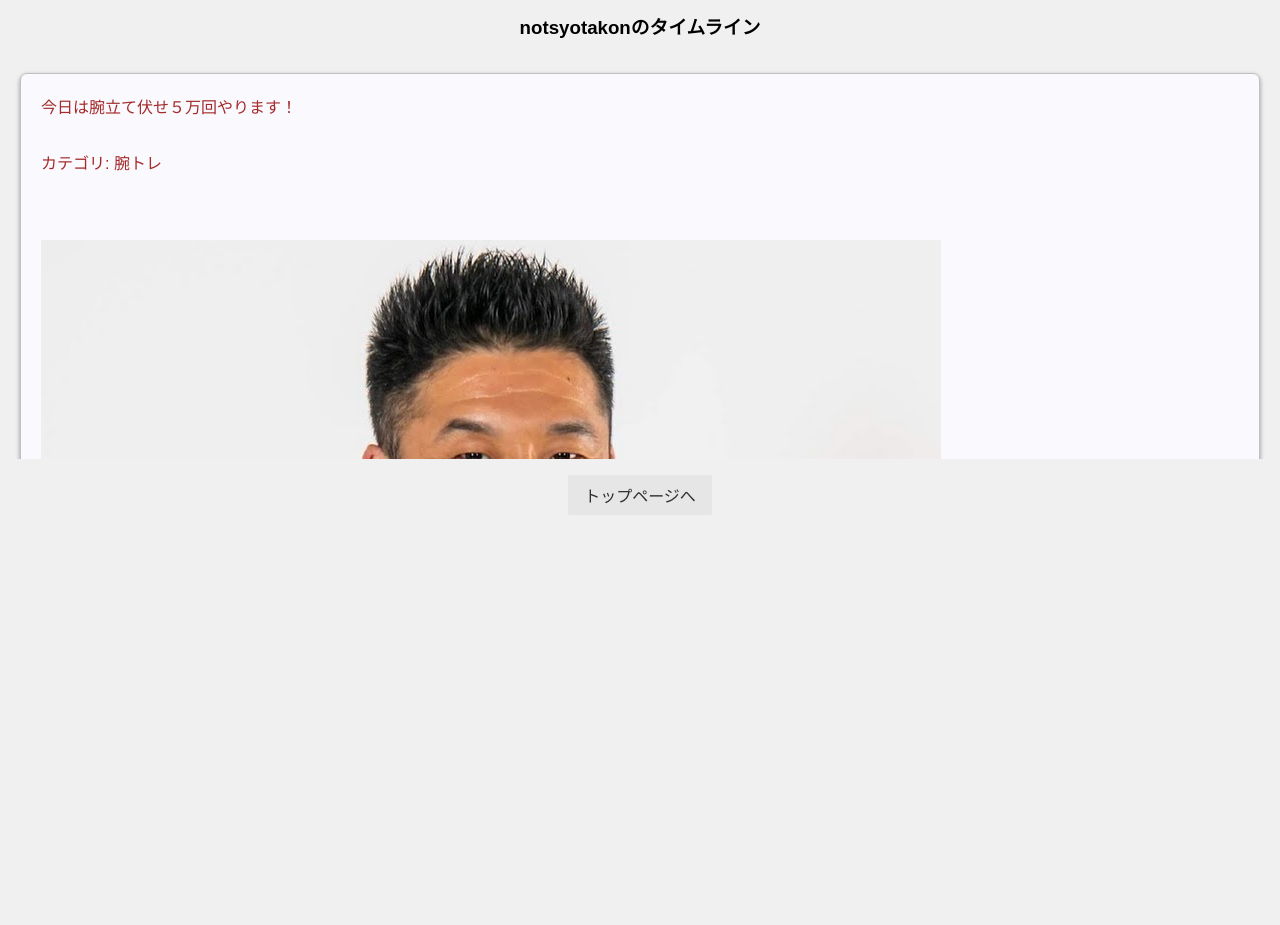
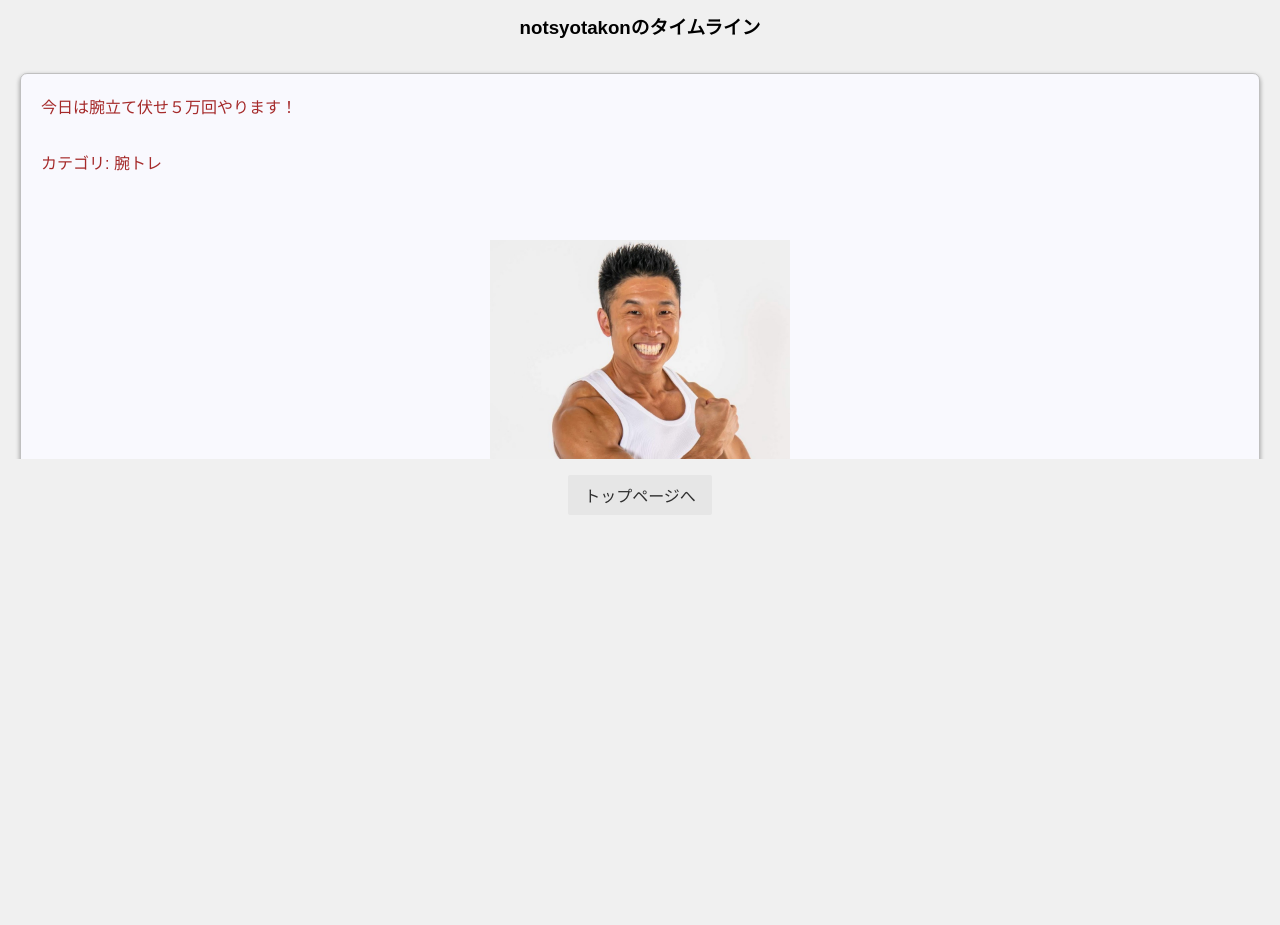
Before and after one commit to NishiKaichi/MuscleMate, a Flask app: page / in a window 1280 px wide. Shown: the part 663-1588 px from the top of the page. Run offline with Flask 3, Linux system fonts and the light colour scheme; a user stored in the database is signed in; data comes from the database, SQL or seed files in the repository; both versions use the stored data as it was after the commit; data that the repository does not hold is empty.

Commit message:
画像の大きさを調整

```diff
--- a/kintoresns/templates/index.html
+++ b/kintoresns/templates/index.html
@@ -7,10 +7,17 @@
     max-height: 400px; /*#高さを設定*/
     overflow-y: auto;
   }
-  .post img{
-    max-width: 100%; /* 画像の最大幅を設定 */
-    height: auto; /* 画像の高さを自動調整 */
-  }
+  .post img {
+  max-width: 100%; /* 画像の最大幅をコンテナ幅に合わせる */
+  max-height: 300px; /* 画像の最大高さを300pxに制限 */
+  width: auto; /* 横幅は自動調整 */
+  height: auto; /* 高さも自動調整 */
+  display: block; /* ブロック要素として扱う（他の要素と衝突しない） */
+  margin: 0 auto; /* 画像を中央に配置 */
+  object-fit: cover; /* 画像がコンテナにフィットするようにする */
+  overflow: hidden; /* コンテナからはみ出た部分を隠す */
+}
+
 </style>
 
 {# お気に入り登録しているユーザーの一覧を表示 #}
--- a/kintoresns/templates/write_form.html
+++ b/kintoresns/templates/write_form.html
@@ -12,7 +12,7 @@
           <option value="胸トレ">胸トレ</option>
           <option value="肩トレ">肩トレ</option>
           <option value="背中トレ">背中トレ</option>
-          <option value="全身トレ">腕トレ</option>
+          <option value="全身トレ">全身トレ</option>
           <option value="有酸素">有酸素</option>
           <option value="その他">その他</option>
           <!-- 他のカテゴリを追加 -->
```
Also changed, not shown: kintoresns/templates/users.html (+8 -3 lines), kintoresns/data.db.
